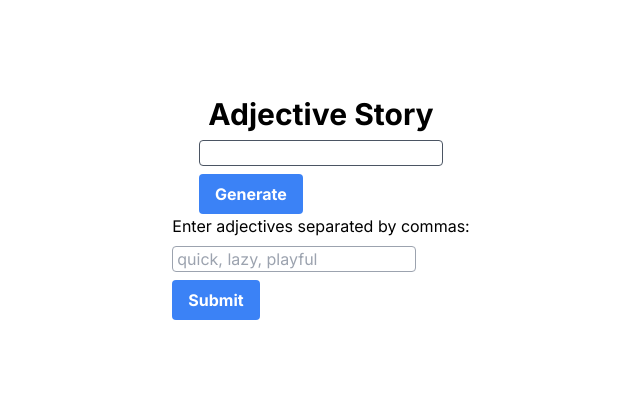
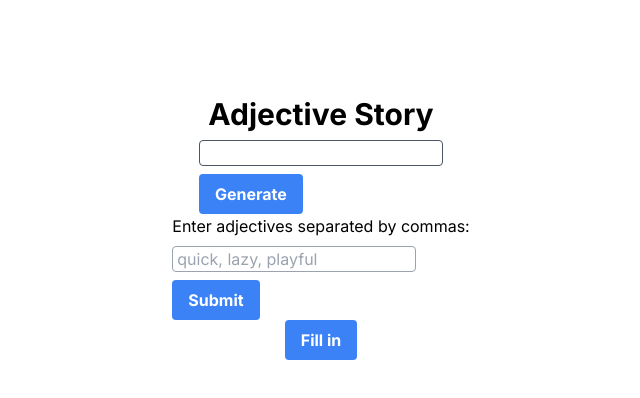
Before and after one commit to torvat/Adjective-story-ai, a Next.js app: page / in a window 1280 px wide. Shown: the top 398 px of the page, without its empty margins (319-959 px from the left). Built offline with nearby package versions, Linux system fonts and the light colour scheme.

Commit message:
can take adjectives from user and fill in story with them

```diff
--- a/src/app/common/components/AdjectiveInput.tsx
+++ b/src/app/common/components/AdjectiveInput.tsx
@@ -1,10 +1,11 @@
 import React, { useState } from 'react';
-
-const AdjectiveInput: React.FC = () => {
+interface AdjectiveInputProps {
+    adjectives: string[];
+    setAdjectives: React.Dispatch<React.SetStateAction<string[]>>;
+}
+export default function AdjectiveInput({adjectives, setAdjectives}: AdjectiveInputProps){
 
     const [inputValue, setInputValue] = useState<string>('');
-    const [adjectives, setAdjectives] = useState<string[]>([]);
-
     const handleInputChange = (event: React.ChangeEvent<HTMLInputElement>) => {
         setInputValue(event.target.value);
     };
@@ -26,7 +27,7 @@ const AdjectiveInput: React.FC = () => {
             <form onSubmit={handleSubmit}>
                 <h2>Enter adjectives separated by commas:</h2>
                 <input
-                    id="adjective-input"
+                    id="adjectives"
                     type="text"
                     value={inputValue}
                     onChange={handleInputChange}
@@ -37,7 +38,7 @@ const AdjectiveInput: React.FC = () => {
             {adjectives.length > 0 && (
                 <div>
                     <h3>Adjective list:</h3>
-                    <ul>
+                    <ul id="adjective-list">
                         {adjectives.map((adjective, index) => (
                             <li key={index}>{adjective}</li>
                         ))}
@@ -47,5 +48,3 @@ const AdjectiveInput: React.FC = () => {
         </div>
     );
 };
-
-export default AdjectiveInput;
--- a/src/app/page.tsx
+++ b/src/app/page.tsx
@@ -13,12 +13,21 @@ You should just give the answer without any other comments.
 You should not use any number indicators like (x) next to the missing adjectives.
 `
 
+const systemMessageAdjectives = `
+You should fill in the missing adjectives denoted by "_______" using the provided adjective list.
+You should return only the filled out story without any other comments.
+You should fill the first word in the first missing adjective spot, the second word in the second spot, and so on.
+You should not try to make the adjectives make sense.
+`
+
 type APIResult = { loading: true } | { loading: false; response: OpenAIResponse }
 
 const inputId = 'input'
 
 export default function Home() {
     const [result, setResult] = useState<APIResult>()
+    const [adjectives, setAdjectives] = useState<string[]>([]);
+    const [filledResult, setFilledResult] = useState<APIResult>()
 
     async function handleSubmit(event: FormEvent<HTMLFormElement>) {
         event.preventDefault()
@@ -42,6 +51,27 @@ export default function Home() {
             setResult(undefined)
         }
     }
+    async function handleAdjectives(event: FormEvent<HTMLFormElement>) {
+        event.preventDefault()
+        setFilledResult({loading: true})
+
+        const request: OpenAIRequest = {
+            model: 'gpt-3.5-turbo',
+            prompt: 'Replace **all** the missing adjectives with the given words ' + adjectives.toString() + 'Mark the adjectives in bold. Previous respone: ' + (result as any)?.response?.content,
+            system: systemMessageAdjectives,
+        }
+
+        const resultFilled = await fetch('api', {
+            body: JSON.stringify(request),
+            method: 'POST',
+        })
+        if (resultFilled.ok) {
+            setFilledResult({loading: false, response: await resultFilled.json()})
+            setAdjectives([])
+        } else {
+            setFilledResult(undefined)
+        }
+    }
 
     return (
         <main className='flex flex-col items-center justify-between p-24'>
@@ -51,7 +81,12 @@ export default function Home() {
                 <button type={'submit'}>Generate</button>
             </form>
             {result?.loading ? <p>Please wait</p> : <p>{result?.response?.content}</p>}
-            <AdjectiveInput></AdjectiveInput>
+            <AdjectiveInput adjectives={adjectives} setAdjectives={setAdjectives}/>
+            <form onSubmit={handleAdjectives}>
+                <button type={'submit'}>Fill in</button>
+            </form>
+            {filledResult?.loading ? <p>Please wait, filling story...</p> : <p>{filledResult?.response?.content}</p>}
+
         </main>
     )
 }
```
